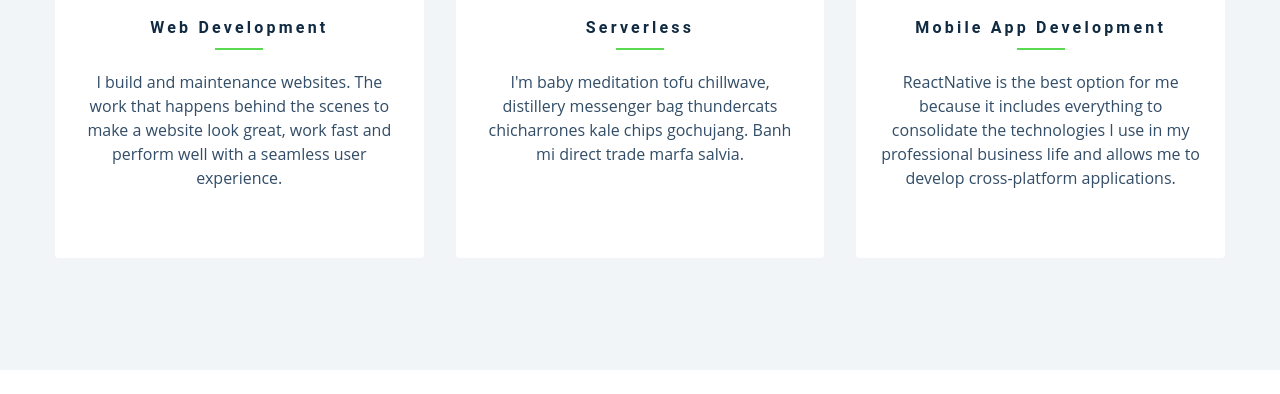
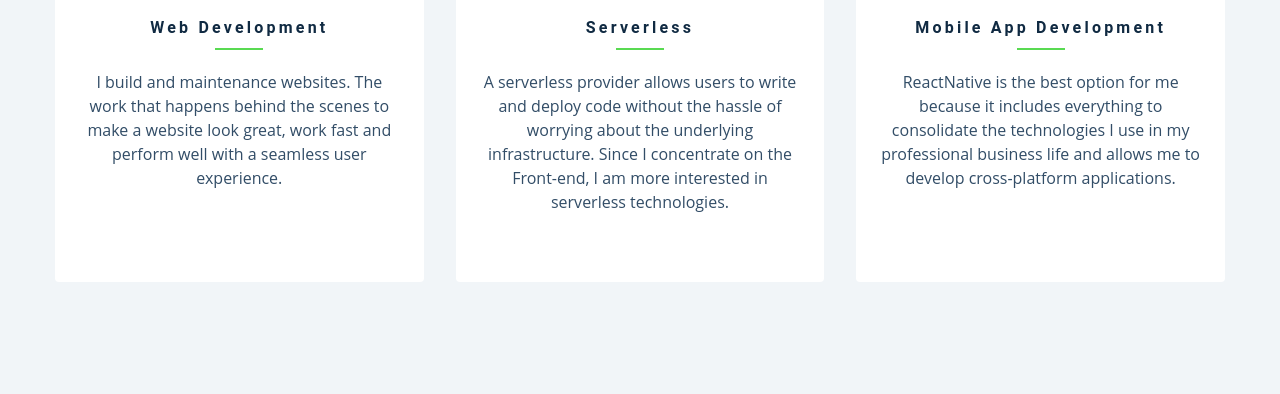
Before and after one commit to ozanbatuhankurucu/portfolio, a Gatsby site: page / in a window 1280 px wide. Shown: the part 1090-1484 px from the top of the page. Before the commit the page ends 1460 px from the top, so only its background shows below. Built offline with nearby package versions, Linux system fonts and the light colour scheme; Gatsby itself is replaced by a stand-in of ours.

```diff
--- a/src/constants/services.js
+++ b/src/constants/services.js
@@ -13,7 +13,7 @@
     id: 2,
     icons: [<SiServerless className="service-icon" />],
     title: "serverless",
-    text: `I'm baby meditation tofu chillwave, distillery messenger bag thundercats chicharrones kale chips gochujang. Banh mi direct trade marfa salvia.`,
+    text: `A serverless provider allows users to write and deploy code without the hassle of worrying about the underlying infrastructure. Since I concentrate on the Front-end, I am more interested in serverless technologies.`,
   },
   {
     id: 3,
```
